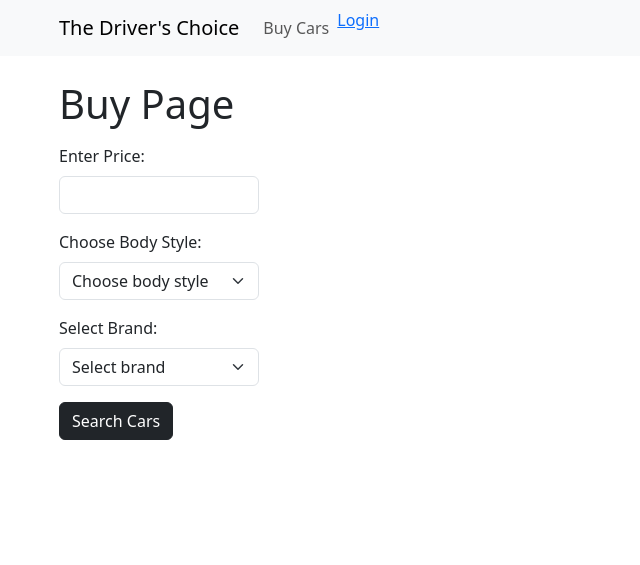
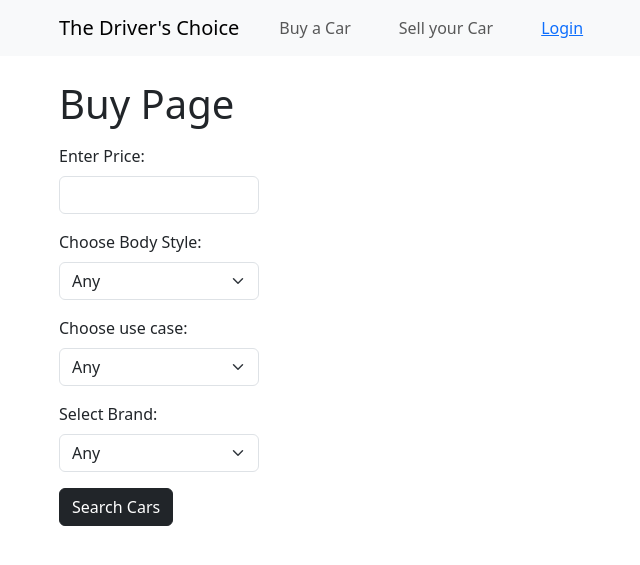
Before and after one commit to Clyde-Kareithi/project_test, a Django app: template templates/buy.html in a window 1280 px wide. Shown: the top 565 px of the page, without its empty margins (23-663 px from the left). Run offline with Django 4.2, Linux system fonts and the light colour scheme; data comes from the database, SQL or seed files in the repository; tables that the repository leaves empty hold one stand-in row (values such as "Sample post"); the template is opened without the code that fills it: values that come from a table or form of the project are taken from there, most other values are stand-ins (such as "Sample title", 1, 10 or a date in 2020).

Commit message:
sell page attempt

```diff
--- a/cars/forms.py
+++ b/cars/forms.py
@@ -7,3 +7,8 @@ class CarForm(forms.ModelForm):
         model = CarModel
         fields = '__all__'
         # fields = ['name', 'bio']
+
+class YourCarForm(forms.ModelForm):
+    class Meta:
+        model = CarModel
+        fields = ['car_name', 'price', 'brand', 'image']
--- a/templates/buy.html
+++ b/templates/buy.html
@@ -20,12 +20,9 @@
         </button>
         <div class="collapse navbar-collapse" id="navbarNav">
             <ul class="navbar-nav ml-auto">
-                <li class="nav-item">
-                    <a class="nav-link" href="{% url 'buy_page' %}">Buy Cars</a>
-                </li>
-                <li class="nav-item ml-auto"> <!-- Apply ml-auto here -->
-                    <a class="px-100" href="">Login</a>
-                </li>
+                <li class="nav-item"> <a class="nav-link px-4" href="{% url 'buy_page' %}">Buy a Car</a> </li>
+                <a class="nav-link px-4" href="{% url 'buy_page' %}">Sell your Car</a>
+                <li class="nav-item my-2 px-4 me-2"><a class="" href="">Login</a> </li>
             </ul>
         </div>
     </div>
@@ -51,7 +48,24 @@
             <label for="body_style" class="form-label">Choose Body Style:</label>
             <select name="body_style" class="form-select"  style ="width: 200px"required>
                 {% for style in body_styles %}
-                    <option value="{{ style }}">Choose body style</option>
+                    <option value="{{ brand.id }}">Any</option>
+                    <option value="{{ style }}">Hatchback</option>
+                    <option value="{{ style }}">Sedan</option>
+                    <option value="{{ style }}">Wagon</option>
+                    <option value="{{ style }}">SUV</option>
+                {% endfor %}
+            </select>
+        </div>
+
+        <div class="mb-3">
+            <label for="body_style" class="form-label">Choose use case:</label>
+            <select name="body_style" class="form-select"  style ="width: 200px"required>
+                {% for style in body_styles %}
+                    <option value="{{ brand.id }}">Any</option>
+                    <option value="{{ style }}">Long distance</option>
+                    <option value="{{ style }}">Short distance</option>
+                    <option value="{{ style }}">Commercial</option>
+                    <option value="{{ style }}">Sports cars</option>
                 {% endfor %}
             </select>
         </div>
@@ -60,7 +74,22 @@
             <label for="brand" class="form-label">Select Brand:</label>
             <select name="brand" class="form-select" style ="width: 200px" required>
                 {% for brand in brands %}
-                    <option value="{{ brand.id }}">Select brand</option>
+                    <option value="{{ brand.id }}">Any</option>
+                    <option value="{{ brand.id }}">Audi</option>
+                    <option value="{{ brand.id }}">BMW</option>
+                    <option value="{{ brand.id }}">Honda</option>
+                    <option value="{{ brand.id }}">Land Rover</option>
+                    <option value="{{ brand.id }}">Lexus</option>
+                    <option value="{{ brand.id }}">Mazda</option>
+                    <option value="{{ brand.id }}">Mitsubishi</option>
+                    <option value="{{ brand.id }}">Mercedes Benz</option>
+                    <option value="{{ brand.id }}">Nissan</option>
+                    <option value="{{ brand.id }}">Porsche</option>
+                    <option value="{{ brand.id }}">Peugeot</option>
+                    <option value="{{ brand.id }}">Suzuki</option>
+                    <option value="{{ brand.id }}">Toyota</option>
+                    <option value="{{ brand.id }}">Volvo</option>
+                    <option value="{{ brand.id }}">Volkswagen</option>
                 {% endfor %}
             </select>
         </div>
```
Also changed, not shown: cars/views.py (+18 -0 lines), commerce/forms.py (+11 -0 lines), commerce/views.py (+15 -0 lines), templates/sell.html (+75 -0 lines).
